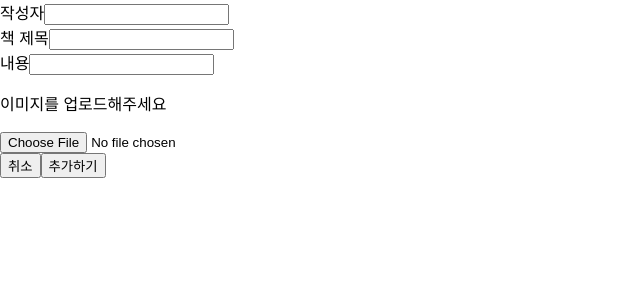
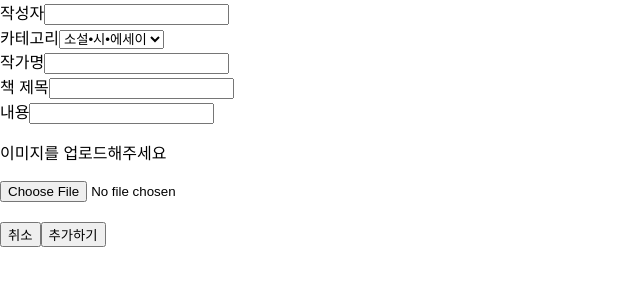
Before and after one commit to sooo0y/Book_Review, a React (Create React App) app: page /form in a window 1280 px wide. Shown: the top 300 px of the page, without its empty margins (0-640 px from the left). Built offline with nearby package versions, Linux system fonts and the light colour scheme.

Commit message:
Form-html 카테고리 선택 추가

```diff
--- a/src/components/Form.jsx
+++ b/src/components/Form.jsx
@@ -14,7 +14,9 @@ const Form = () => {
   const initialState = {
     id: 0,
     username: "",
+    category:"",
     title: "",
+    writer: "",
     body: "",
   };
 
@@ -45,6 +47,27 @@ const Form = () => {
           />
         </div>
         <div>
+          <label>카테고리</label>
+          <select name="category">
+            <option value="소설•시•에세이">소설•시•에세이</option>
+            <option value="자기계발">자기계발</option>
+            <option value="인문학•역사">인문학•역사</option>
+            <option value="경제•경영">경제•경영</option>
+            <option value="자연과학">자연과학</option>
+            <option value="철학•예술•종교">철학•예술•종교</option>
+            <option value="기타">기타</option>
+          </select>
+        </div>
+        <div>
+          <label>작가명</label>
+          <input
+          type="text"
+          name="writer"
+          value={post.writer}
+          onChange={onChangeHandler}
+          />
+        </div>
+        <div>
           <label>책 제목</label>
           <input
           type="text"
@@ -67,6 +90,7 @@ const Form = () => {
             <p>이미지를 업로드해주세요</p>
             <input type="file" accept="image/*" />
           <div>
+            <br></br>
           <div>
             <button onClick={() => { navigate('/') }}>취소</button>
             <input type="submit" value="추가하기"/>
```
